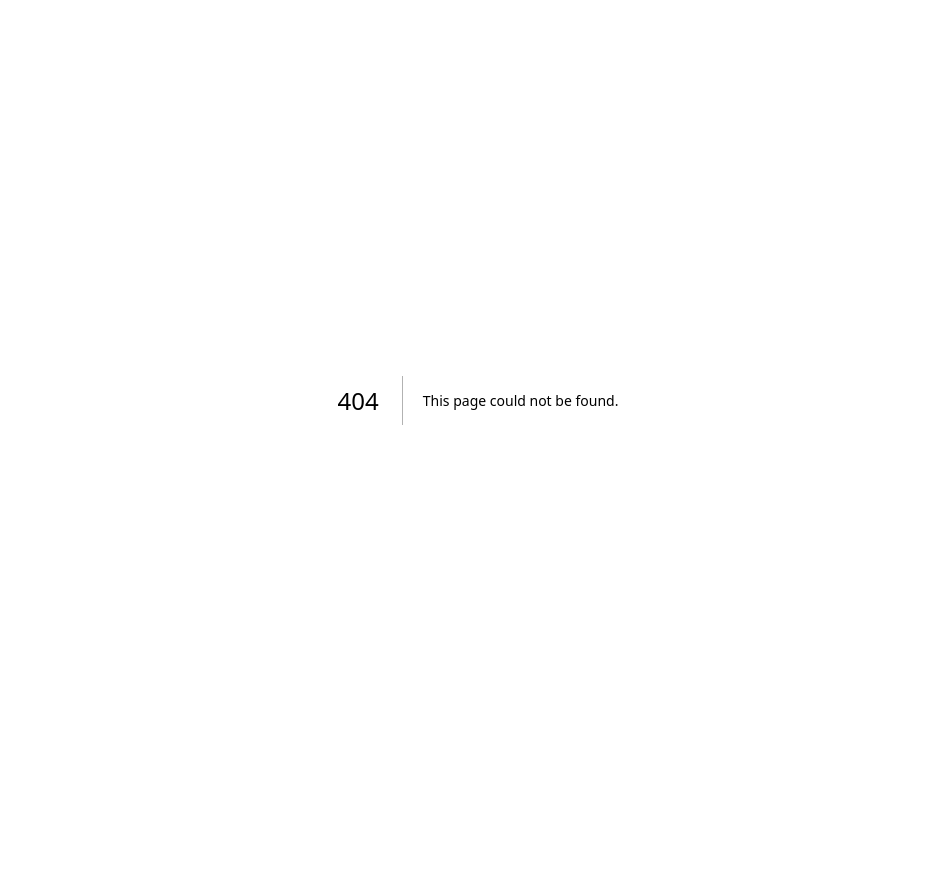
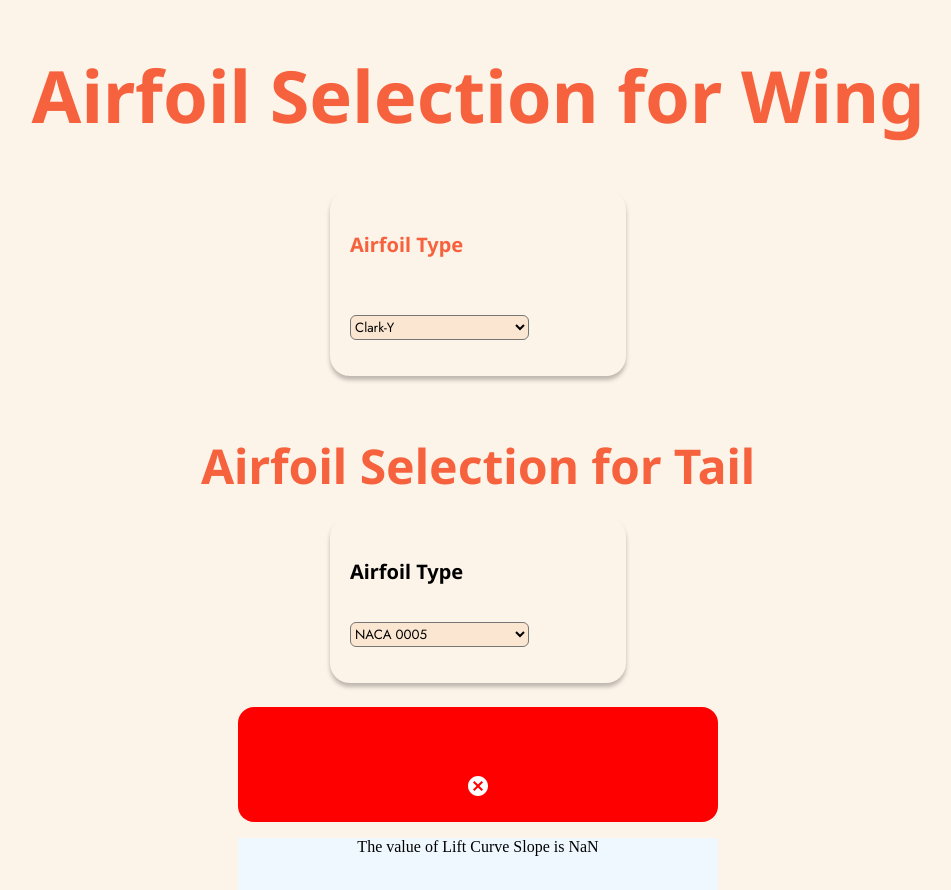
Before and after one commit to ninchay/senior-next, a Next.js app: page /ComponentDesign/ComponentDesignComp/CmAlpha in a window 1280 px wide. Before the commit this address had no page. Shown: the top 890 px of the page, without its empty margins (162-1113 px from the left). Before the commit the page ends 800 px from the top, so only its background shows below. Built offline with nearby package versions, Linux system fonts and the light colour scheme.

Commit message:
cm CmAlpha

```diff
--- /dev/null
+++ b/src/pages/ComponentDesign/ComponentDesignComp/CmAlpha.js
@@ -0,0 +1,114 @@
+import {useState }from 'react'
+import styles from '../../../styles/ComponentDesign/ComponentDesignComp/CmAlpha.module.css'
+import { Equation } from 'react-equation'
+import CancelIcon from '@mui/icons-material/Cancel';
+import CheckCircleIcon from '@mui/icons-material/CheckCircle';
+
+const CmAlpha = (props) => {
+
+    const [airfoil, setAirfoil] = useState("")
+    const [airfoilTail, setAirfoilTail] = useState("")
+    const [isStable, setIsStable] = useState("")
+    const [isShown, setIsShown] = useState(true)
+
+//calculation
+const e =0.85;
+const aWing = Number(airfoil)/Number(1+(airfoil/(Math.PI*e*Number( Number(props.wingSpan**2)/props.wingArea )) ));
+const aTail = Number(airfoilTail)/Number(1+(airfoilTail/(Math.PI*e*Number( Number(props.wingSpan**2)/props.wingArea )) ));
+const cmAlpha = -(-0.7*aTail* (1-Number((2*aWing)/(Math.PI*Number( Number(props.wingSpan**2)/props.wingArea )))))
+console.log("cmalpha",cmAlpha, "airfoil", airfoil, "awing", aWing,"atail", aTail)
+return (
+<>
+<div className={styles.Wing}>
+<div className={styles.Component__Wing_Airfoil}>
+    <h2>Airfoil Selection for Wing</h2>
+        <div className={styles.Airfoil__Selection}>
+            <div className={styles.Airfoil__Header}>
+                <h3>Airfoil Type</h3>
+            </div>
+        <select
+            name="AirfoilType"
+            onChange={(e) => {
+            setAirfoil(parseFloat(e.target.value));
+            }}
+        >
+            <option value="" disabled>
+            --Select Airfoil--
+            </option>
+            <option value="0.1023">Clark-Y</option>
+            <option value="0.1091">E193</option>
+            <option value="0.1017">E374</option>
+            <option value="0.1108">MH60</option>
+            <option value="0.1038">NACA 23012</option>
+            <option value="0.115">NACA 2412</option>
+            <option value="0.1171">RG15</option>
+            <option value="0.1215">S0737</option>
+            <option value="0.1027">S3013 103-84</option>
+            <option value="0.1149">Wortmann</option>
+        </select>
+        </div>
+</div>
+</div>
+
+<div className={styles.Tail}>
+<div className={styles.Component__Tail_Airfoil}>
+    <h2>Airfoil Selection for Tail</h2>
+        <div className={styles.Airfoil__Selection}>
+            <div className={styles.Airfoil__Header}>
+                <h3>Airfoil Type</h3>
+            </div>
+        <select
+            name="AirfoilType"
+            onChange={(e) => {
+            setAirfoilTail(parseFloat(e.target.value));
+            }}
+        >
+            <option value="" disabled>
+            --Select Airfoil--
+            </option>
+            <option value="0.105">NACA 0005</option>
+            <option value="0.1093">NACA 0007</option>
+            <option value="0.1056">NACA 0010</option>
+        </select>
+        </div>
+</div>
+</div>
+
+<div className={styles.cmAlphaBox}>
+    <div className={styles.result}>
+    {
+        isShown ? cmAlpha < 0 ?
+            <div>
+                <div className={styles.CheckCmAlpha}><CheckCircleIcon/></div>
+                <div className={styles.CheckinfoBox}>
+                    <p>The value of Lift Curve Slope is {cmAlpha}</p>
+                    <br />If the lift curve slop is negative (-), it is indicating that the aircraft is STABLE. The chosen values for wingspan, wing area, and airfoils for both wing and tail are suitable for achieving optimal aerodynamic performance.
+                </div>
+            </div>
+
+        :
+        <div>
+            <div className={styles.CancelCmAlpha}><CancelIcon/></div>
+            <div className={styles.CancelinfoBox}>
+            <p>The value of Lift Curve Slope is {cmAlpha}</p>
+            <br />If the lift curve slop is positive (+), it is indicating that the aircraft is NOT STABLE. The chosen values for wingspan, wing area, and airfoils for both wing and tail may not be appropriate for achieving optimal aerodynamic performance.
+            <p/> Please try another value
+            </div>
+        </div>
+        : null
+    }
+    </div>
+
+<div className={styles.showAnswer}>
+{
+    isShown && cmAlpha < 0 && (
+    <div className={styles.textShowAnswer}>hello bitches a0 = {cmAlpha}</div>
+    )
+}
+</div>
+</div>
+</>
+)
+}
+
+export default CmAlpha
--- /dev/null
+++ b/src/styles/ComponentDesign/ComponentDesignComp/CmAlpha.module.css
@@ -0,0 +1,94 @@
+/* .Wing, .Tail {
+    display: flex;
+
+} */
+.Component__Wing_Airfoil, .Component__Tail_Airfoil {
+    display: flex;
+    flex-direction: column;
+    align-items: center;
+}
+
+.Component__Wing_Airfoil, .Component__Tail_Airfoil h2{
+    font-weight: 700;
+    font-size: 48px;
+    line-height: 70px;
+    color: var(--color-bar);
+    font-family: var(--font-family3);
+    margin-bottom: 16px;
+
+}
+
+.Airfoil__Selection {
+    width: 20%;
+    padding: 20px 20px;
+    background-color: var(--color-bg);
+    box-shadow: 0px 4px 4px rgba(0, 0, 0, 0.25);
+    border-radius: 20px;
+}
+
+.Airfoil__Selection h3{
+    font-family: var(--font-family3);
+    font-weight: 700;
+    font-size: 20px;
+    line-height: 29px;
+}
+
+.Airfoil__Selection select {
+    height: 25px;
+    width: 70%;
+    margin: 16px 0;
+    background-color: var(--color-output);
+    border-radius: 6px;
+    font-family: var(--font-family2);
+}
+
+.Airfoil__Header {
+    display: flex;
+    justify-content: space-between;
+    align-items: center;
+}
+
+.cmAlphaBox {
+    display: flex;
+    justify-content: center;
+    padding: 1rem 0;
+    margin: 4rem 30rem;
+    height: 30rem;
+    background-color: var(--color-bg);
+    border-radius: 2rem;
+}
+.result{
+    display: flex;
+    text-align: center;
+    align-items: center;
+    height: 6rem;
+}
+
+.CancelCmAlpha {
+    margin-top: 5rem;
+    font-size: 100px;
+    color: white;
+    top: 0%;
+    left: 0%;
+    background-color: red;
+    width: 30rem;
+    border-radius: 1rem;
+}
+
+.CheckCmAlpha {
+    margin-top: 5rem;
+    font-size: 100px;
+    color:  white;
+    top: 0%;
+    left: 0%;
+    background-color: green ;
+    width: 30rem;
+    border-radius: 1rem;
+}
+
+
+.CancelinfoBox {
+    background-color: aliceblue;
+    margin-top: 1rem;
+    /* height: 20vh; */
+}
```
